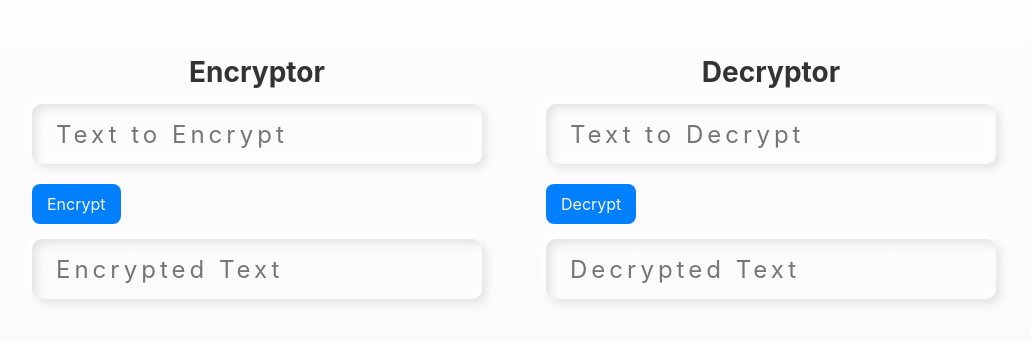
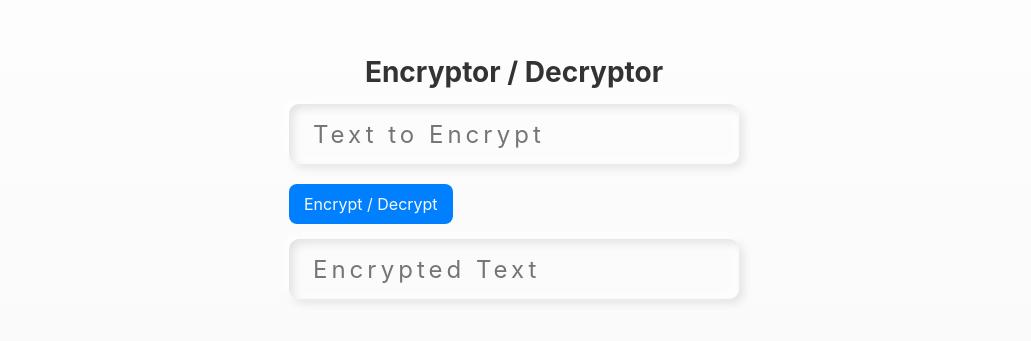
Before and after one commit to neophyte-programmer/encryptor, a plain HTML site: page index.html in a window 1280 px wide. Shown: the part 213-554 px from the top of the page, without its empty margins (126-1157 px from the left). Drawn offline with Linux system fonts and the light colour scheme.

Commit message:
removed redundant code

```diff
--- a/index.html
+++ b/index.html
@@ -12,24 +12,15 @@
     <div class="container">
         <div class="inputBox">
             <h2 class="title">
-                Encryptor
+                Encryptor / Decryptor
             </h2>
             <form name="encryptor" action="/" method="post">
                 <input type="text" name="textToEncrypt" placeholder="Text to Encrypt">
-                <div id="btn" onclick="encryptText()">Encrypt</div>
+                <div id="btn" onclick="encryptText()">Encrypt / Decrypt</div>
                 <input type="text" id="encryptedText" readonly="" placeholder="Encrypted Text">
             </form>
         </div>
-        <div class="inputBox">
-            <h2 class="title">
-                Decryptor
-            </h2>
-            <form name="decryptor" action="/" method="post">
-                <input type="text" name="textToDecrypt" placeholder="Text to Decrypt">
-                <div id="btn" onclick="decryptText()">Decrypt</div>
-                <input type="text" id="decryptedText" readonly="" placeholder="Decrypted Text">
-            </form>
-        </div>
+
     </div>
 
     <script src="app.js"></script>
```
